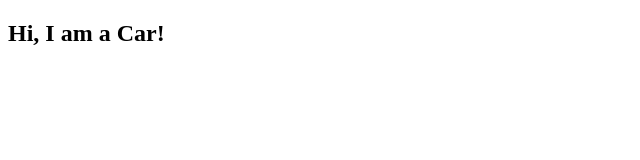
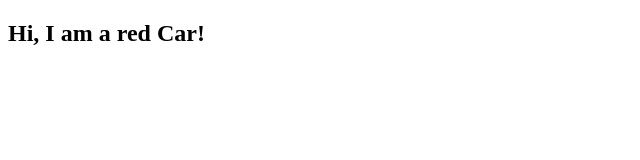
Before and after one commit to ahmederrami/pages, a React (Create React App) app: page / in a window 1280 px wide. Shown: the top 160 px of the page, without its empty margins (0-640 px from the left). Built offline with nearby package versions, Linux system fonts and the light colour scheme.

Commit message:
basic code

```diff
--- a/src/index.js
+++ b/src/index.js
@@ -1,9 +1,9 @@
 import React from 'react';
 import ReactDOM from 'react-dom/client';
 
-function Car() {
-  return <h2>Hi, I am a Car!</h2>;
+function Car(props) {
+  return <h2>Hi, I am a {props.color} Car!</h2>;
 }
 
 const root = ReactDOM.createRoot(document.getElementById('root'));
-root.render(<Car />);
+root.render(<Car color="red"/>);
```
Also changed, not shown: 7 other files (tests, documents, lock files or other folders).
